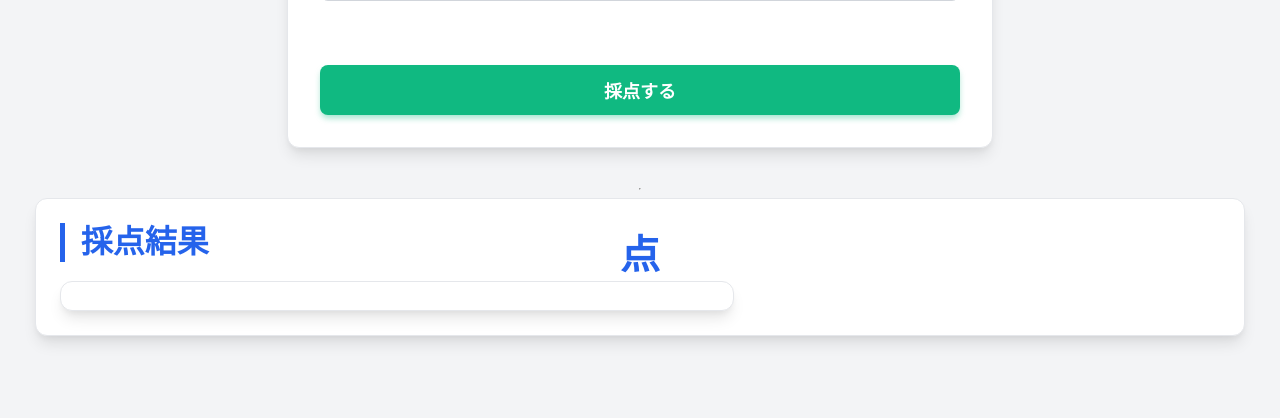
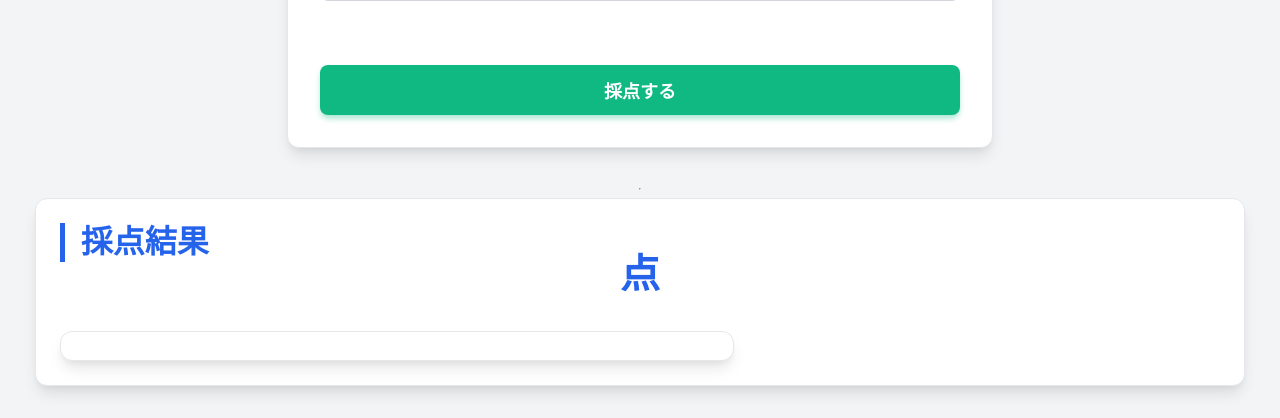
Before and after one commit to kado0314/PBLcamera, a Flask app: template scoring/templates/saiten.html in a window 1280 px wide. Shown: the part 653-1071 px from the top of the page. Before the commit the page ends 996 px from the top, so only its background shows below. Run offline with Flask 3, Linux system fonts and the light colour scheme; the template is opened without the code that fills it, so the values that code supplies are empty.

Commit message:
Restore custom CSS styles in fashion.css

```diff
--- a/static/css/fashion.css
+++ b/static/css/fashion.css
@@ -203,10 +203,12 @@ button[type="submit"]:hover {
     position: absolute;
     left: 50%;
     transform: translateX(-50%);
+    margin-top: 1.5%;
 }
 
 .res-body {
     display: flex;
+    margin-top: 6%;
 }
 
 /* 採点結果 */
```
